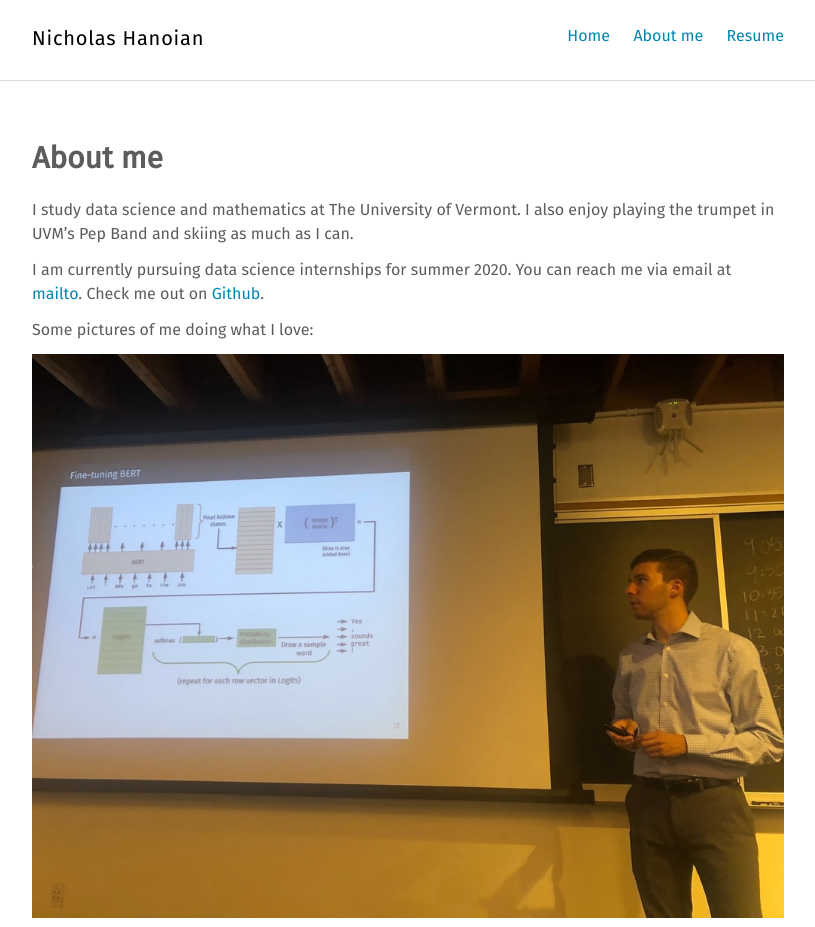
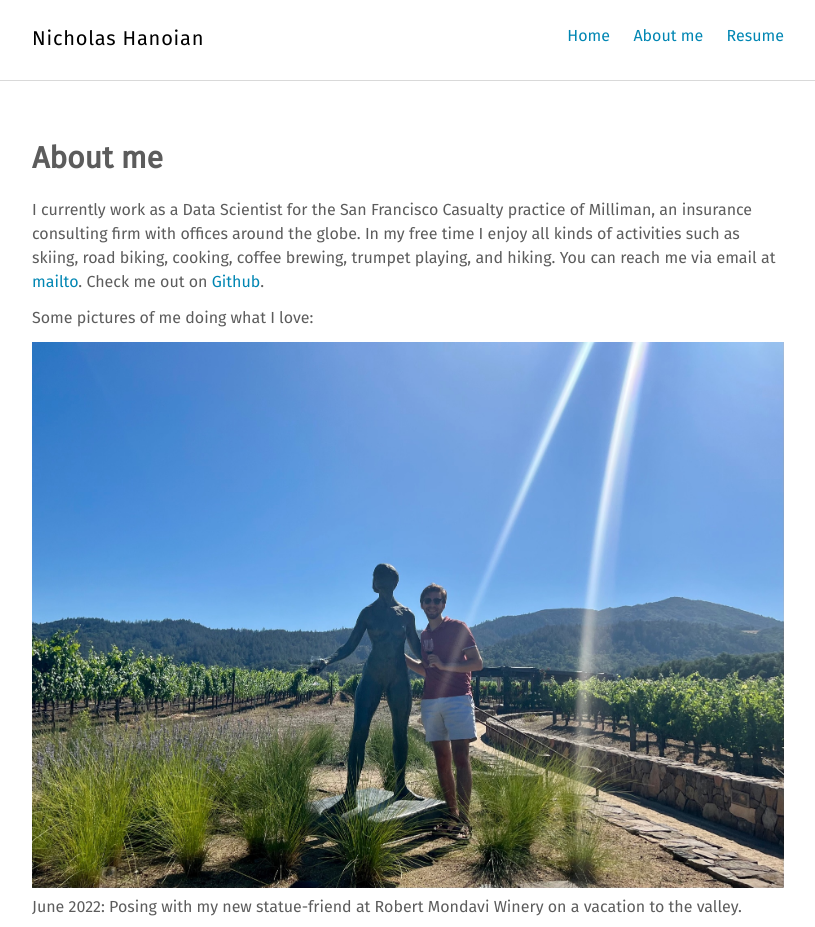
Before and after one commit to nicholashanoian/nicholashanoian.github.io, a Jekyll site: the page built from about.md, in a window 1280 px wide and 1400 px high. Shown: the top 927 px of the window, without its empty margins (232-1047 px from the left). Built offline with Jekyll 4.4.1, drawn with Linux system fonts in a browser that asks for light colours; some of the changed text lies outside the part shown.

Commit message:
2022 changes

```diff
--- a/about.md
+++ b/about.md
@@ -5,13 +5,28 @@ permalink: /about/
 ---
 
 
-I study data science and mathematics at The University of Vermont. I also enjoy playing the trumpet in UVM's Pep Band and skiing as much as I can.
-
-I am currently pursuing data science internships for summer 2020. You can reach me via email at [mailto](nicholashanoian@gmail.com). Check me out on [Github](https://github.com/nicholashanoian).
+I currently work as a Data Scientist for the San Francisco Casualty practice of Milliman, an insurance consulting firm with offices around the globe. In my free time I enjoy all kinds of activities such as skiing, road biking, cooking, coffee brewing, trumpet playing, and hiking. You can reach me via email at [mailto](nicholashanoian@gmail.com). Check me out on [Github](https://github.com/nicholashanoian).
 
 
 
 Some pictures of me doing what I love:
+
+![Vacationing in Napa Valley, California](/assets/images/napa.jpg)
+June 2022: Posing with my new statue-friend at Robert Mondavi Winery on a vacation to the valley.
+
+---
+
+![Making espresso at home](/assets/images/coffee.jpg)
+April 2022: I have recently starting getting into brewing espresso-based drinks at home.
+
+---
+
+
+![Road biking around Denver, Colorado](/assets/images/biking.jpg)
+July 2021: I enjoy riding my road bike all around Denver, and this picture was taken at the halfway point of a longer ride down to Cherry Creek State Park.
+
+---
+
 
 ![Presenting at UCLA](/assets/images/presenting-at-ucla.jpg)
 August 2019: Final presentations at UCLA REU.
```
Also changed, not shown: assets/images/biking.jpg (added), assets/images/coffee.jpg (added), assets/images/napa.jpg (added).
